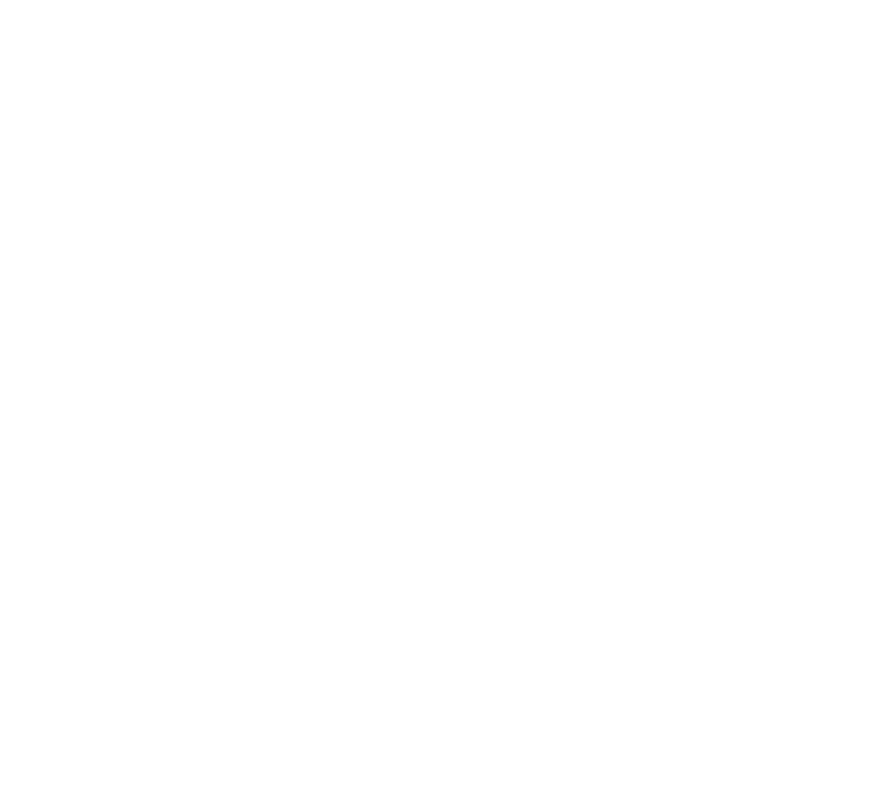
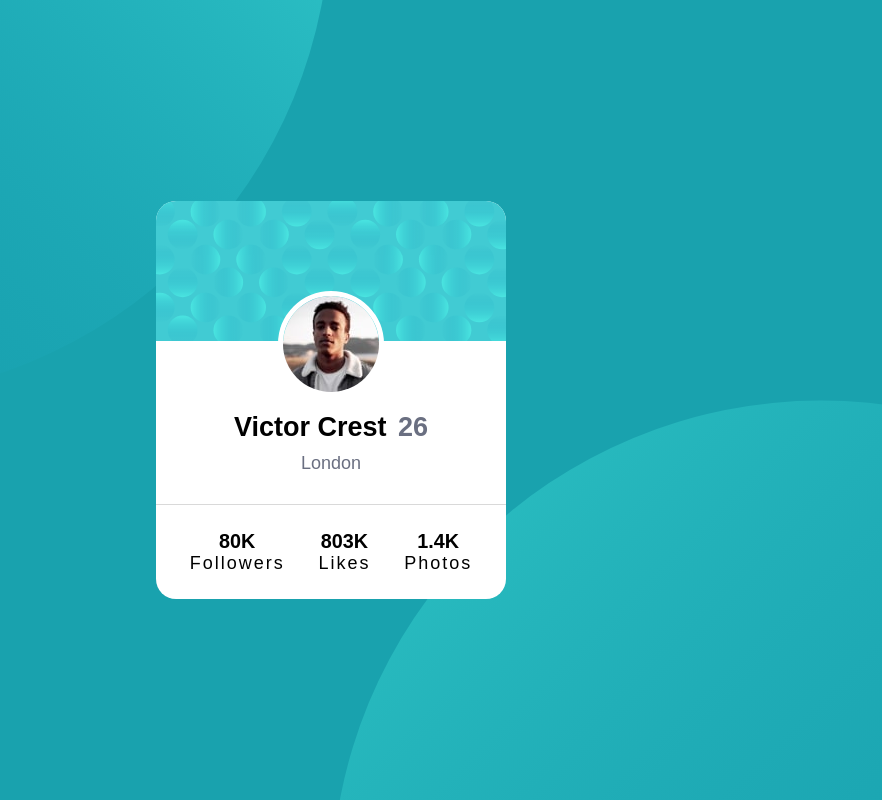
Before and after one commit to tsoysal/profile-card-component, a plain HTML site: page index.html in a window 1280 px wide. Shown: the whole page, without its empty margins (309-1191 px from the left). Drawn offline with Linux system fonts and the light colour scheme.

Commit message:
Project finished

```diff
--- a/index.html
+++ b/index.html
@@ -11,5 +11,26 @@
 </head>
 <body>
 
+  <div class="card-container">
+    <img src="./images/bg-pattern-card.svg" alt="banner" class="banner">
+      <img src="./images/image-victor.jpg" alt="profile picture" class="profile-picture">
+      <h2>Victor Crest <span class="age">26</span></h2>
+      <p class="location">London</p>
+      <div class="statics-container">
+        <div class="info">
+          <p class="numbers">80K</p>
+          <p class="label">Followers</p>
+        </div>
+        <div class="info">
+          <p class="numbers">803K</p>
+          <p class="label">Likes</p>
+        </div>
+        <div class="info">
+          <p class="numbers">1.4K</p>
+          <p class="label">Photos</p>
+        </div>
+    </div>
+  </div>
+
 </body>
 </html>
--- a/style.css
+++ b/style.css
@@ -0,0 +1,67 @@
+* {
+    margin: 0;
+    padding: 0;
+    box-sizing: border-box;
+}
+
+body {
+    font-family: Arial, Helvetica, sans-serif;
+    font-size: 18px;
+    min-height: 100vh;
+    background-color: hsl(185, 75%, 39%);
+    display: flex;
+    justify-content: center;
+    align-items: center;
+    background-image: url('./images/bg-pattern-top.svg'),
+                url('./images/bg-pattern-bottom.svg');
+    background-repeat: no-repeat, no-repeat;
+    background-position: bottom 50vh right 50vw, top 50vh left 50vw;
+}
+
+.card-container {
+    background-color: white;
+    border-radius: 20px;
+    overflow: hidden;
+    text-align: center;
+}
+
+.banner {
+    display: block;
+}
+
+.profile-picture {
+    border: 5px solid white;
+    border-radius: 50%;
+    margin-top: -50px;
+}
+
+.card-container h2{
+    font-weight: 700;
+    margin: 10px 0;
+}
+
+.age {
+    color: hsl(227, 10%, 46%);
+    margin-left: 4px;
+}
+
+.location {
+    color: hsl(227, 10%, 46%);
+}
+
+.statics-container {
+    display: flex;
+    justify-content: space-evenly;
+    padding: 25px 0;
+    margin-top: 30px;
+    border-top: 1px solid rgba(0, 0, 0, 0.15)
+}
+
+.statics-container .numbers {
+    font-weight: bold;
+    font-size: 1.1em;
+}
+
+.statics-container .label {
+    letter-spacing: 2px;
+}
```
